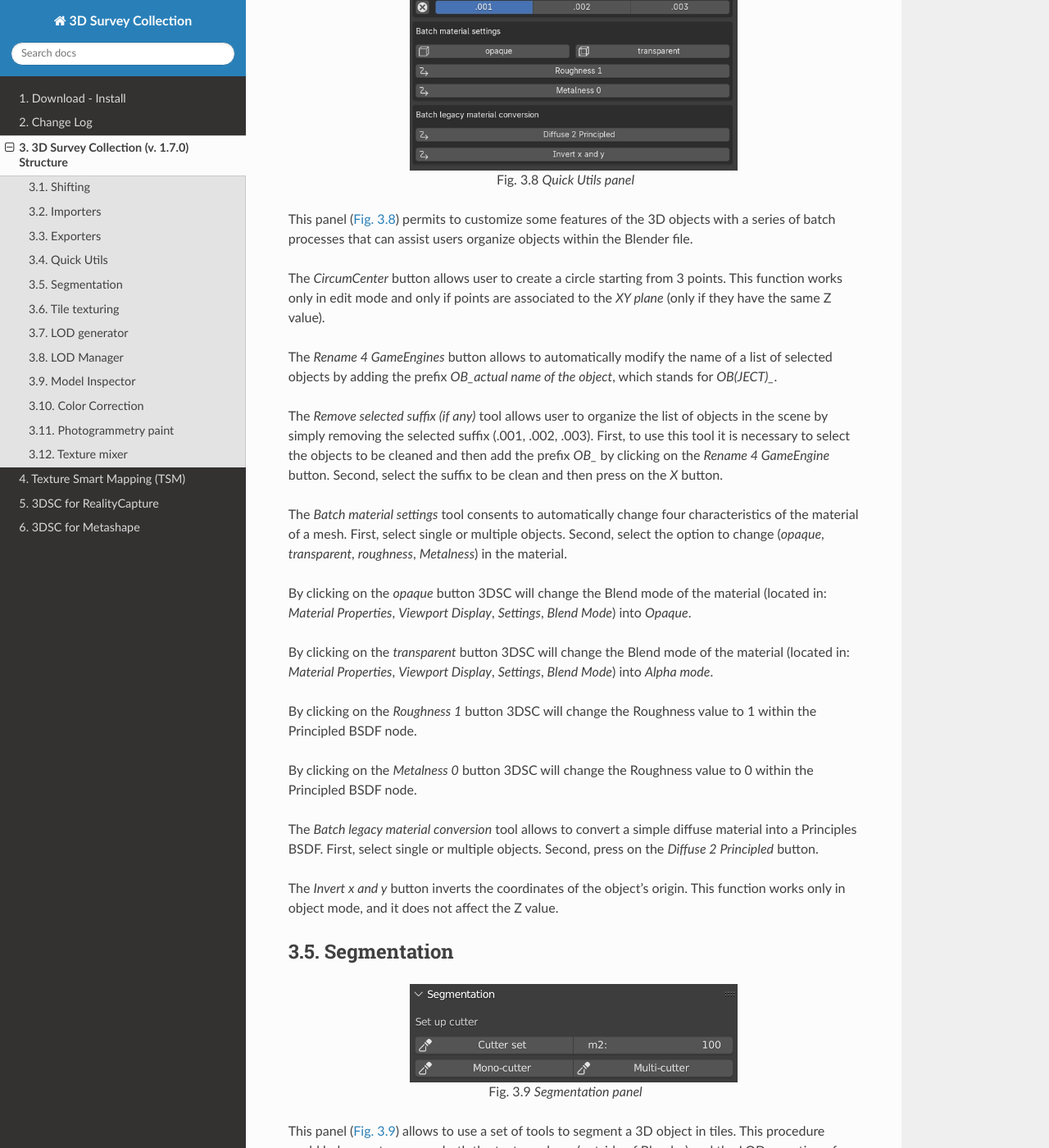
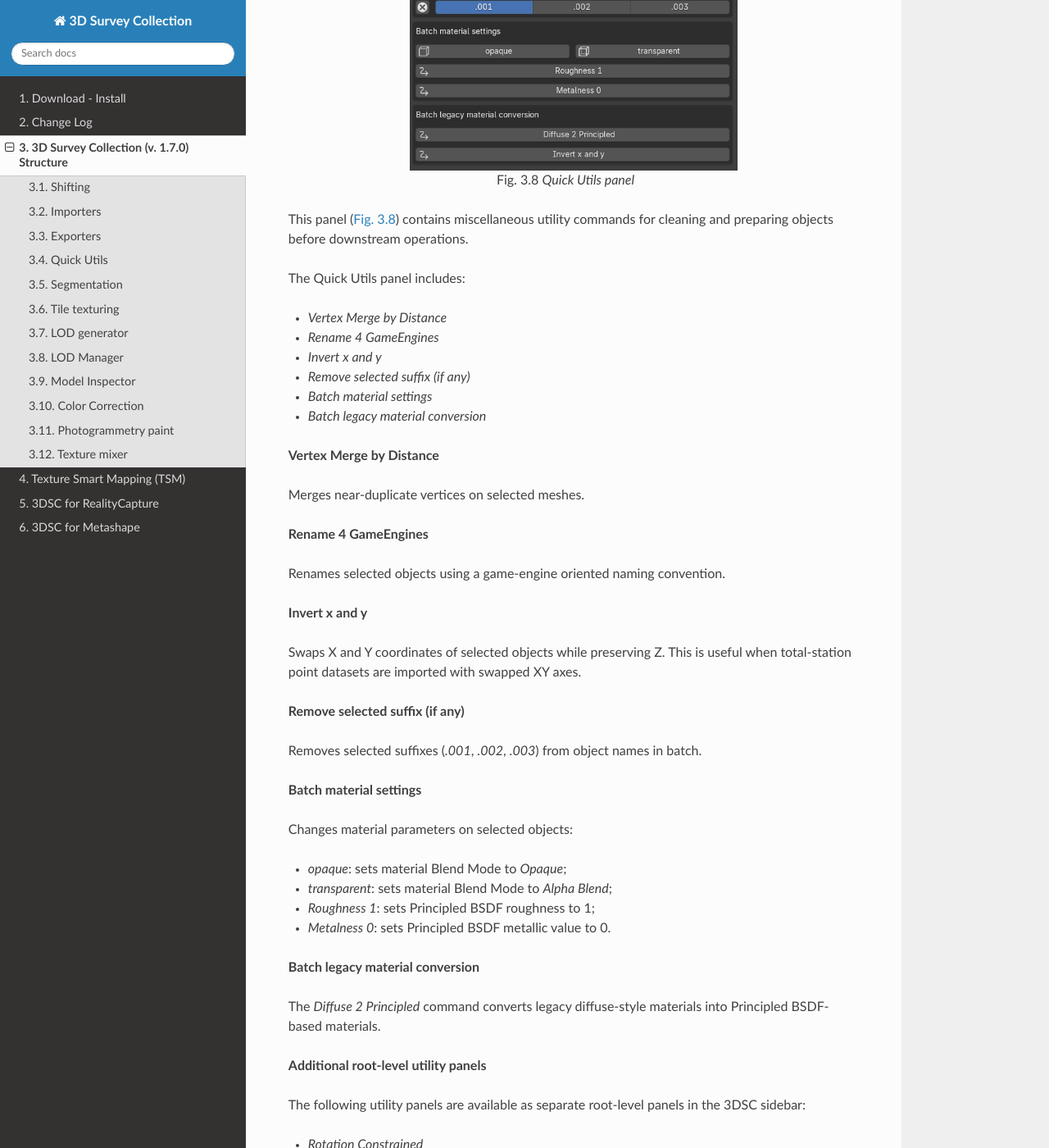
Before and after one commit to zalmoxes-laran/3D-survey-collection-doc, a Sphinx documentation site: the page built from docs/3DSCstructure.rst, in a window 1280 px wide and 1400 px high, scrolled down 8003 px. Shown: the whole window at 82% size. Built offline with Sphinx 7.4.7 and the Read the Docs theme 3.1.0, drawn with Linux system fonts in a browser that asks for light colours; some of the changed text lies outside the part shown.

Commit message:
Docs: refactor Quick Utils and utility panels
Rework Quick Utils documentation to list and clarify individual utility commands (Vertex Merge by Distance, Rename 4 GameEngines, Invert x and y, Remove selected suffix, Batch material settings, Batch legacy material conversion) and their behaviors. Document that several tools (Rotation Constrained, Circle from 3 Points, Alignment Orientation, Texture Smart Mapping, TSM) are now exposed as root-level panels in the 3DSC sidebar rather than sub-panels. Update TSM documentation to reflect its promotion to a dedicated root-level panel. Update changelog entries to note the Invert x and y placement and the Quick Utils UI refactor.

```diff
--- a/docs/3DSCstructure.rst
+++ b/docs/3DSCstructure.rst
@@ -242,35 +242,55 @@ Quick Utils
 
    Quick Utils panel
 
-This panel (:numref:`Fig. %s <Quick_UtilsFIG>`) permits to customize some features of the 3D objects with a series of batch processes that can assist users organize objects within the Blender file.
+This panel (:numref:`Fig. %s <Quick_UtilsFIG>`) contains miscellaneous utility commands for cleaning and preparing objects before downstream operations.
 
-The *CircumCenter* button allows user to create a circle starting from 3 points.
-This function works only in edit mode and only if points are associated to the *XY plane* (only if they have the same Z value).
+The Quick Utils panel includes:
 
-The *Rename 4 GameEngines* button allows to automatically modify the name of a list of selected objects by adding the prefix *OB_actual name of the object*, which stands for *OB(JECT)_*.
+- *Vertex Merge by Distance*
+- *Rename 4 GameEngines*
+- *Invert x and y*
+- *Remove selected suffix (if any)*
+- *Batch material settings*
+- *Batch legacy material conversion*
 
-The *Remove selected suffix (if any)* tool allows user to organize the list of objects in the scene by simply removing the selected suffix (.001, .002, .003).
-First, to use this tool it is necessary to select the objects to be cleaned and then add the prefix *OB_* by clicking on the *Rename 4 GameEngine* button.
-Second, select the suffix to be clean and then press on the *X* button.
+**Vertex Merge by Distance**
 
-The *Batch material settings* tool consents to automatically change four characteristics of the material of a mesh.
-First, select single or multiple objects.
-Second, select the option to change (*opaque*, *transparent*, *roughness*, *Metalness*) in the material.
+Merges near-duplicate vertices on selected meshes.
 
-By clicking on the *opaque* button 3DSC will change the Blend mode of the material (located in: *Material Properties*, *Viewport Display*, *Settings*, *Blend Mode*) into *Opaque*.
+**Rename 4 GameEngines**
 
-By clicking on the *transparent* button 3DSC will change the Blend mode of the material (located in: *Material Properties*, *Viewport Display*, *Settings*, *Blend Mode*) into *Alpha mode*.
+Renames selected objects using a game-engine oriented naming convention.
 
-By clicking on the *Roughness 1* button 3DSC will change the Roughness value to 1 within the Principled BSDF node.
+**Invert x and y**
 
-By clicking on the *Metalness 0* button 3DSC will change the Roughness value to 0 within the Principled BSDF node.
+Swaps X and Y coordinates of selected objects while preserving Z.
+This is useful when total-station point datasets are imported with swapped XY axes.
 
-The *Batch legacy material conversion* tool allows to convert a simple diffuse material into a Principles BSDF.
-First, select single or multiple objects.
-Second, press on the *Diffuse 2 Principled* button.
+**Remove selected suffix (if any)**
 
-The *Invert x and y* button inverts the coordinates of the object’s origin.
-This function works only in object mode, and it does not affect the Z value.
+Removes selected suffixes (*.001*, *.002*, *.003*) from object names in batch.
+
+**Batch material settings**
+
+Changes material parameters on selected objects:
+
+- *opaque*: sets material Blend Mode to *Opaque*;
+- *transparent*: sets material Blend Mode to *Alpha Blend*;
+- *Roughness 1*: sets Principled BSDF roughness to 1;
+- *Metalness 0*: sets Principled BSDF metallic value to 0.
+
+**Batch legacy material conversion**
+
+The *Diffuse 2 Principled* command converts legacy diffuse-style materials into Principled BSDF-based materials.
+
+**Additional root-level utility panels**
+
+The following utility panels are available as separate root-level panels in the 3DSC sidebar:
+
+- *Rotation Constrained*
+- *Circle from 3 Points*
+- *Alignment Orientation*
+- *Texture Smart Mapping*
 
 
 .. _Segmentation:
--- a/docs/TSM_documentation.rst
+++ b/docs/TSM_documentation.rst
@@ -11,7 +11,7 @@ Texture Smart Mapping (TSM)
 
    Texture Smart Mapping panel
 
-The **Texture Smart Mapping** (TSM) panel (:numref:`Fig. %s <TSM_FIG>`) is a sub-panel within the *Quick Utils* section. It provides an efficient workflow for applying texture projections to 3D meshes using a standardized cubic projection system with 6 oriented planes.
+The **Texture Smart Mapping** (TSM) panel (:numref:`Fig. %s <TSM_FIG>`) is a dedicated root-level panel in the *3DSC* sidebar. It provides an efficient workflow for applying texture projections to 3D meshes using a standardized cubic projection system with 6 oriented planes.
 
 This tool is particularly useful for:
 
--- a/docs/changeLog.rst
+++ b/docs/changeLog.rst
@@ -8,11 +8,13 @@ New Features:
 
 - Circumcenter Tool: A new tool that allows you to extract circumferences from three designated points on a mesh. This is particularly useful for reconstructing circular and curved elements such as columns and apses from fragmentary data.
 
-- Quick Utils – Flip X and Y Command: Added a function that enables you to invert the X and Y coordinates of selected elements. This is crucial when importing data from total stations where the X and Y axes are swapped. This adjustment can now be made easily within the LOD Manager.
+- Quick Utils – Flip X and Y Command: Added a function that enables you to invert the X and Y coordinates of selected elements. This is crucial when importing data from total stations where the X and Y axes are swapped. This adjustment is available in Quick Utils, through the dedicated Invert x and y panel.
 
 
 Improvements:
 -------------
+
+- Quick Utils UI Refactor: Advanced utility tools (Rotation Constrained, Circle from 3 Points, Alignment Orientation, Texture Smart Mapping) are now root-level panels in the 3DSC sidebar, while Quick Utils keeps miscellaneous commands in a dedicated panel.
 
 - Direct Mesh Import in LOD Manager: The LOD Manager now supports direct mesh imports, instead of importing objects. This allows local objects to be attributed with specific values, such as chronology, using the Extended Matrix Tool. This enhancement also enables objects with linked levels of detail (LOD) to be repositioned to preferred coordinates, rather than being fixed at 0,0,0.
 
```
